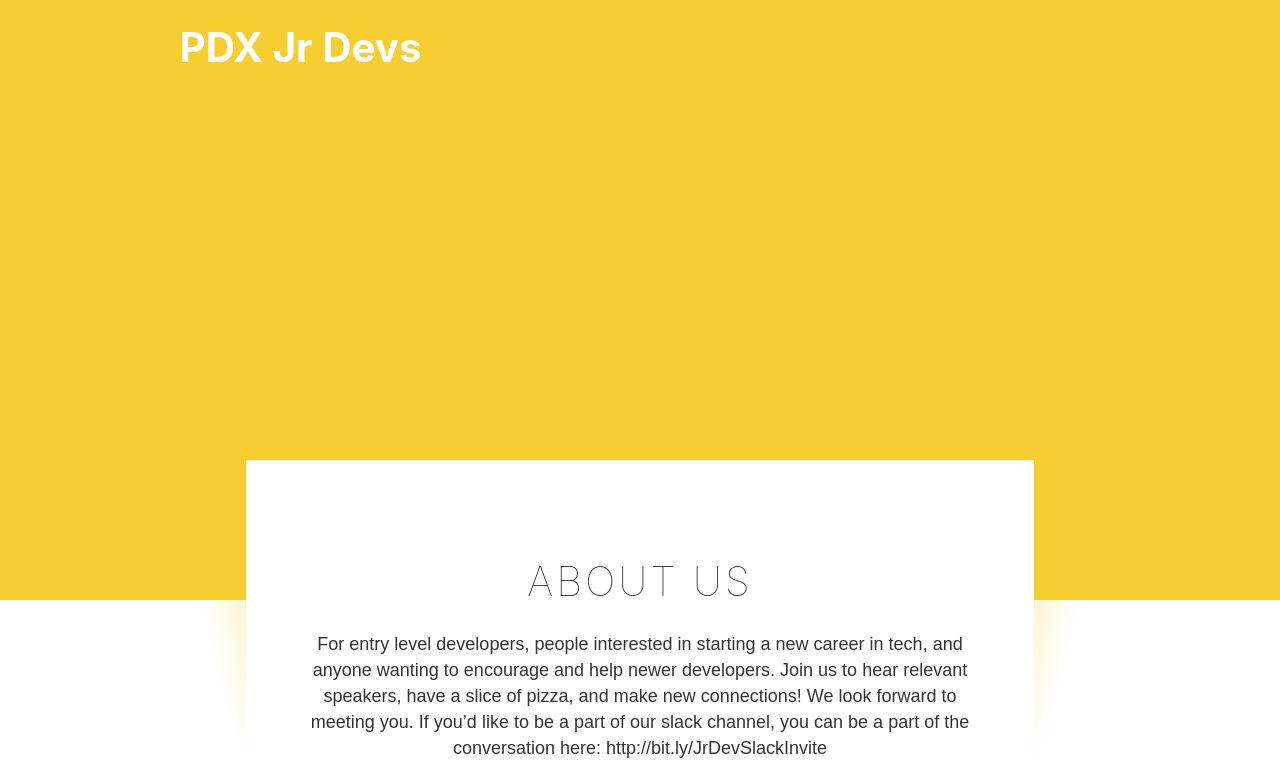
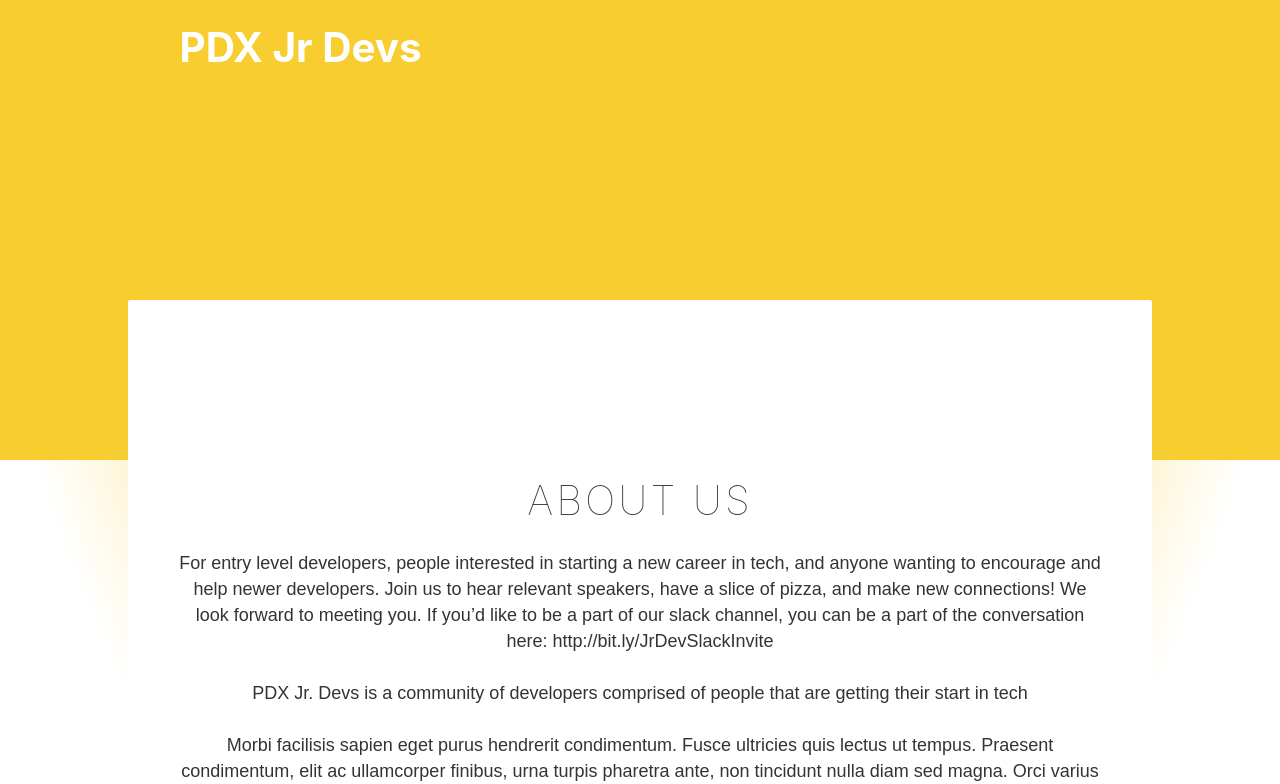
Before and after one commit to Portland-JR-Devs/jr-dev-site2020, a Gatsby site: page / in a window 1280 px wide. Shown: the top 784 px of the page. Built offline with nearby package versions, Linux system fonts and the light colour scheme; Gatsby itself is replaced by a stand-in of ours.

Commit message:
Add html/css layout starting point.

```diff
--- a/src/components/about/About.js
+++ b/src/components/about/About.js
@@ -4,7 +4,7 @@
 const About = props => {
   return (
     <>
-      <div className="outer-container">
+      <div className="wrapper-container">
         <div className="about-container">
           <h1>
             <span id="about-us-header">ABOUT US</span>
@@ -36,6 +36,9 @@
             Nulla interdum ut justo quis ultrices.
           </p>
         </div>
+        <div className="blush-background-container">
+          <div className="solid-background-container"></div>
+        </div>
       </div>
     </>
   )
--- a/src/components/about/about.scss
+++ b/src/components/about/about.scss
@@ -1,18 +1,34 @@
-.outer-container {
+.wrapper-container {
+  position: relative;
+  left: 0;
+  width: 100vw;
+  height: 90vh;
+  margin: 0;
+  // z-index: -1;
+}
+.solid-background-container {
+  width: 100%;
+  height: 20vh;
+  // margin: auto;
+  background-color: #f8cd2f;
+}
+.blush-background-container {
   margin: 0 auto;
-  height: 500px;
-  width: 95%;
-  background: radial-gradient(at 50% -50%, #fccf2b 250px, #fff 75%, #fff 50%);
+  height: 100%;
+  width: 100%;
+  background: radial-gradient(at 50% -50%, #f8cd2f 250px, #fff 75%, #fff 50%);
 }
 
 .about-container {
-  position: relative;
-  top: -140px;
+  position: absolute;
+  top: 0;
+  left: 10vw;
   display: flex;
   flex-direction: column;
   justify-content: center;
   align-items: center;
-  width: 90%;
+  width: 80%;
+  height: 100%;
   margin: auto;
   padding: 100px 50px 0;
   text-align: center;
--- a/src/components/header.js
+++ b/src/components/header.js
@@ -11,7 +11,7 @@
   >
     <div
       style={{
-        height: "600px",
+        height: "300px",
         margin: `0 auto`,
         maxWidth: 960,
         padding: `1.45rem 1.0875rem`,
--- a/src/components/layout.js
+++ b/src/components/layout.js
@@ -10,6 +10,7 @@
 import { useStaticQuery, graphql } from "gatsby"
 
 import Header from "./header"
+import About from "./about/About"
 import "./layout.scss"
 
 const Layout = ({ children }) => {
@@ -29,8 +30,6 @@
       <div
         style={{
           margin: `0 auto`,
-          maxWidth: 960,
-          padding: `0 1.0875rem 1.45rem`,
         }}
       >
         <main>{children}</main>
```
Also changed, not shown: src/pages/index.js (+1 -15 lines), 2 other files.
